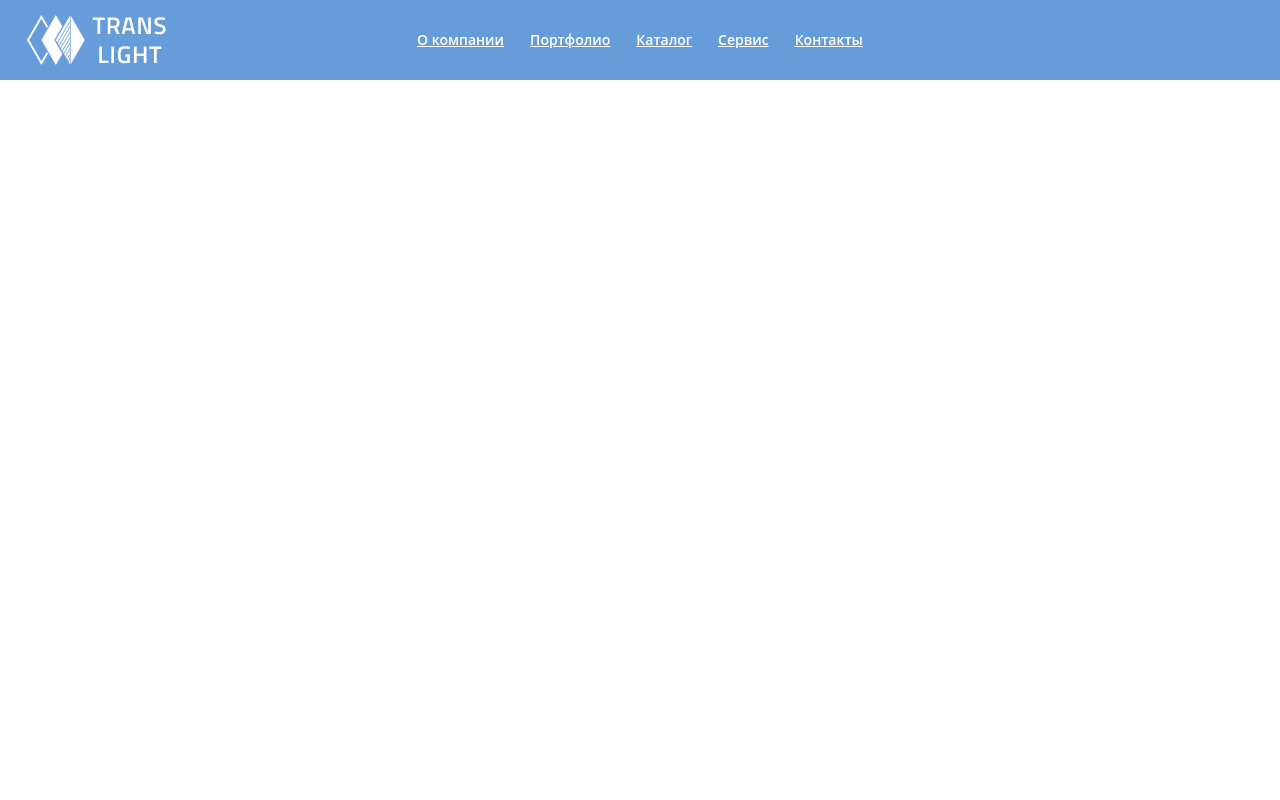
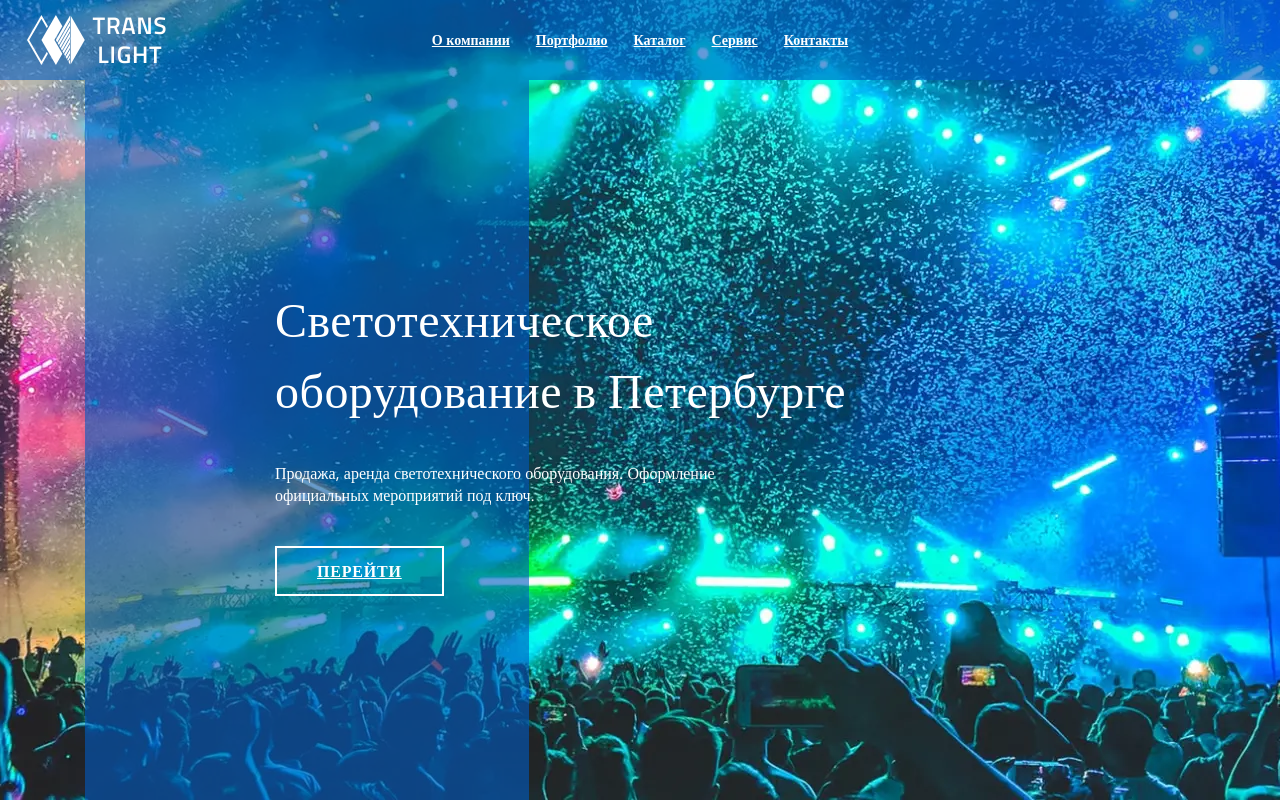
Before and after one commit to Mqnn/template_11, a plain HTML site: page index.html in a window 1280 px wide. Drawn offline with nearby package versions, Linux system fonts and the light colour scheme.

Commit message:
add main block

```diff
--- a/assets/css/style.css
+++ b/assets/css/style.css
@@ -26,8 +26,6 @@ ul li {
 img {
     vertical-align: top;
 }
-
-
 
 .header {
     position: fixed;
@@ -110,3 +108,65 @@ img {
 .header__link--home {
     margin-left: 0;
 }
+
+
+.main {
+    position: relative;
+    background: url(../img/main.webp) center center no-repeat;
+    background-size: cover;
+    height: 800px;
+}
+.main__inner {
+    position: absolute;
+    top: 50%;
+    left: 50%;
+    transform: translate(-50%, -50%);
+    width: 1110px;
+    height: 100%;
+}
+.main__inner:before {
+    content: "";
+    position: absolute;
+    top: 80px;
+    left: 0;
+    width: 40%;
+    height: calc(100% - 80px);
+    background: rgba(0, 91, 193, 0.6);
+}
+.main__content {
+    position: absolute;
+    padding-left: 190px;
+    top: 35%;
+}
+.main__content-title {
+    width: 635px;
+    font-family: Oswald;
+    font-style: normal;
+    font-weight: 400;
+    font-size: 48px;
+    line-height: 71px;
+    letter-spacing: 0.01em;
+    color: #fff;
+    margin-bottom: 40px;
+}
+.main__content-suptitle {
+    width: 445px;
+    font-family: "Open Sans";
+    font-style: normal;
+    font-weight: 400;
+    font-size: 16px;
+    line-height: 22px;
+    color: #fff;
+    margin-bottom: 40px;
+}
+.main__content-btn {
+    display: inline-block;
+    font-family: "Open Sans";
+    font-style: normal;
+    font-weight: 600;
+    font-size: 16px;
+    letter-spacing: 0.05em;
+    color: #fff;
+    padding: 15px 40px;
+    border: 2px solid #fff;
+}
--- a/index.html
+++ b/index.html
@@ -4,6 +4,7 @@
     <meta charset="UTF-8">
     <meta http-equiv="X-UA-Compatible" content="IE=edge">
     <meta name="viewport" content="width=device-width, initial-scale=1.0">
+    <link href="https://fonts.googleapis.com/css2?family=Open+Sans:wght@300;400;600&family=Oswald&display=swap" rel="stylesheet">
     <link rel="stylesheet" href="assets/css/style.css">
     <title>Document</title>
 </head>
@@ -39,5 +40,15 @@
 			</nav>
 		</div>
 	</header>
+
+    <div class="main" id="main">
+		<div class="main__inner">
+			<div class="main__content">
+				<h1 class="main__content-title">Светотехническое оборудование в Петербурге</h1>
+				<p class="main__content-suptitle">Продажа, аренда светотехнического оборудования. Оформление официальных мероприятий под ключ.</p>
+				<a class="main__content-btn" href="#">ПЕРЕЙТИ</a>
+			</div>
+		</div>
+	</div>
 </body>
 </html>
```
